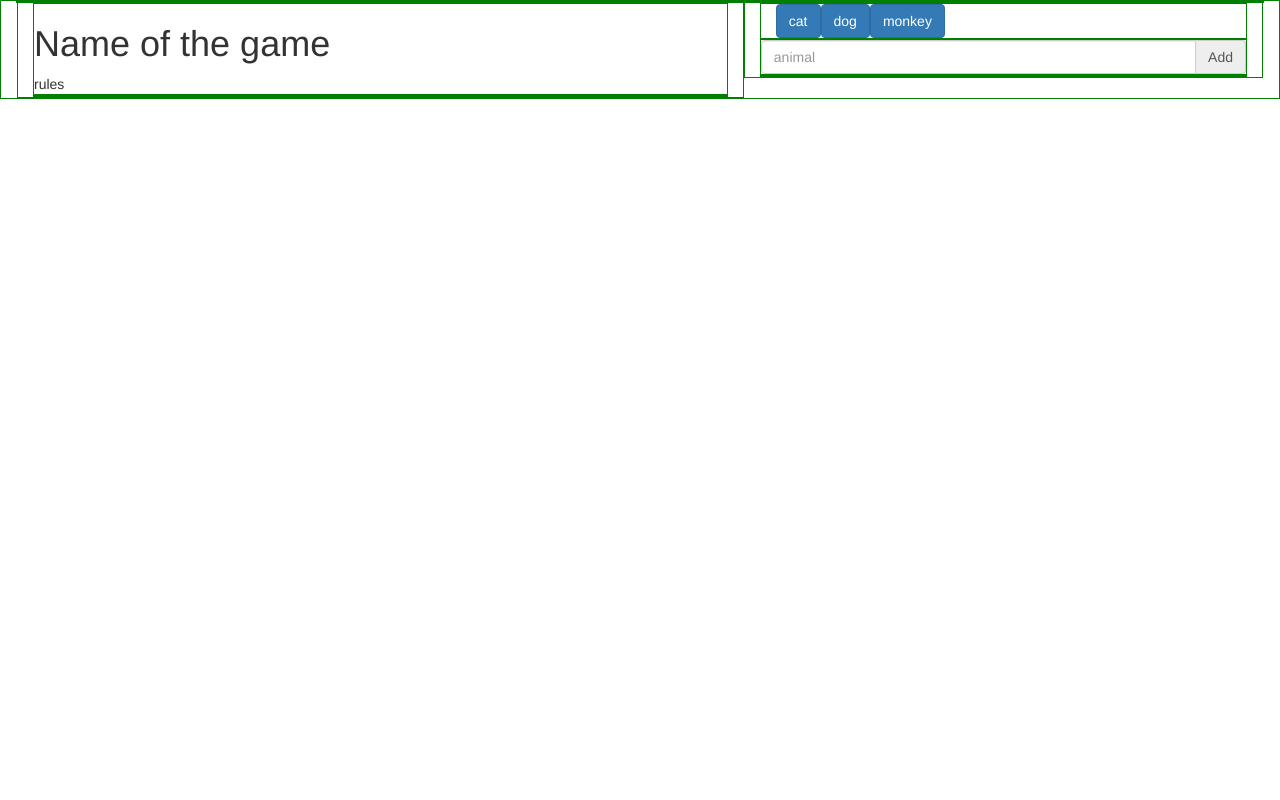
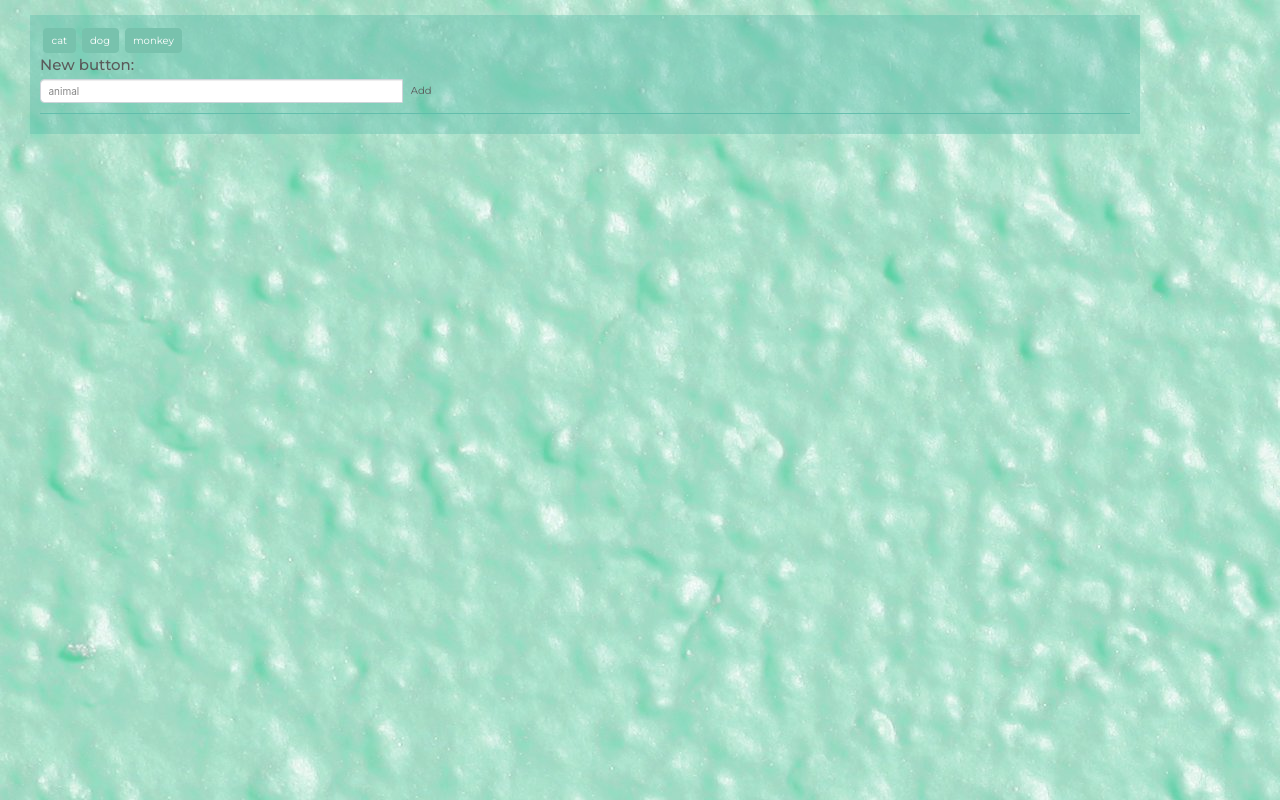
Before and after one commit to AnastasiaFef/GifTastic, a plain HTML site: page index.html in a window 1280 px wide. Drawn offline with nearby package versions, Linux system fonts and the light colour scheme.

Commit message:
finshed assignment

```diff
--- a/assets/css/style.css
+++ b/assets/css/style.css
@@ -1,15 +1,3 @@
-div{
-	border: 1px solid green;
-}
-
-/*background: rgba(0,0,0,.5);*/
-
-/*#button-container{
-	background-image: url("../images/christmas-tree.png");
-	background-size: 430px;
-	height: 550px;
-	background-repeat: no-repeat;
-}*/
 .gif{
 	float: left;
 	padding: 3px;
@@ -21,3 +9,31 @@ img{
 p{
 	margin: 0;
 }
+body{
+	background: url("../images/snow.jpg")
+}
+#fold-btn{
+	width: auto;
+	color: #5a5a5a;
+}
+.container{
+	margin: 15px;
+}
+.input-group{
+	width: 400px;
+}
+.animal-btn{
+	margin: 3px;
+}
+.container-fluid{
+	padding: 0;
+}
+.line{
+	background: rgba(94, 188, 170, 0.4);
+	padding: 10px;
+}
+#gif-container{
+	margin-top: 10px;
+	padding-top: 10px;
+	border-top: 1px solid rgba(94, 188, 170, 0.9);
+}
--- a/assets/javascript/app.js
+++ b/assets/javascript/app.js
@@ -6,16 +6,12 @@ $(document).ready(function(){
 
 	//add buttons to the DOM
 	for(var i=0; i<buttons.length; i++){
-		var new_button= $("<div>");
-		new_button.attr("class", "btn btn-primary animal-btn");
-		new_button.attr("role", "button");
-		new_button.attr("data-text", buttons[i]);
-		new_button.text(buttons[i]);
-		$("#button-container").append(new_button);
+		var animal = buttons[i];
+		display_button();
 	};
 
 	//on .animal_button click
-	$(".animal-btn").on("click", function(){
+	$(document).on("click",".animal-btn", function(){
 		console.log("In on click")
 		//get data-text of button to add to gif URL
 		var selected_animal=$(this).attr("data-text");
@@ -26,16 +22,21 @@ $(document).ready(function(){
 			method:"GET"
 		}).done(function(response){
 		//add each git with rating to DOM
+			console.log(response);
 			number_of_gifs = response.data.length
 			for (var i=0; i<number_of_gifs; i++){
 				// var array= response.data
 				var still_img= response.data[i].images.original_still.url;
-				var img_mp4= response.data[i].images.original_mp4.mp4;
+				var img_animated= response.data[i].images.fixed_height.url.split("?")[0];
 				var rating=response.data[i].rating
 				var gif_box=$("<div>");
 				var gif_element= $("<img>");
 				gif_element.attr("src", still_img);
-				gif_box.attr("class", "gif")
+				gif_box.attr("class", "gif");
+				gif_element.attr("class", "gif_img");
+				gif_element.attr("data-still_img", still_img);
+				gif_element.attr("data-img_animated", img_animated);
+				gif_element.attr("data-state", "still");
 				gif_element.attr("alt", selected_animal);
 				gif_box.append(gif_element);
 				gif_box.append("<p>Rating: "+rating+"</p>")
@@ -45,11 +46,14 @@ $(document).ready(function(){
 		})
 	})
 
-
 	//on click on #add-button
 	$(".add-btn").on("click", function(){
 	//get text
-		var text=$("#animal-input").val();
+		var text=$("#animal-input").val().trim();
+		if(text.length<1){
+			alert("Please insert some text");
+			return;
+		}
 	//check if that was already added
 		var used=false;
 		for(var i=0; i<buttons.length; i++){
@@ -57,20 +61,47 @@ $(document).ready(function(){
 				used = true;
 			}
 		}
-	//create a new button, add text to text and attr "data-text", push to Buttons array
+	//create a new button
+	//add text to text and attr "data-text"
+	//push to Buttons array
+	//clear input field
 		if(!used){
-
+			animal=text;
+			display_button();
+			buttons.push(text);
 		}
 		else{
 			alert("Button "+text +" already exists");
 		}
+		$("#animal-input").val("");
 	})
+
+	function display_button(){
+		var new_button= $("<div>");
+		new_button.attr("class", "btn btn-primary animal-btn");
+		new_button.attr("role", "button");
+		new_button.attr("data-text", animal);
+		new_button.text(animal);
+		$("#button-container").append(new_button);
+	}
 
 	//on click on X remove the gif
 
 	//on click on GIF, stop or start it
-
-
-
-
+	$(document).on("click",".gif_img", function(){
+		console.log($(this).attr("data-state"))
+		var status=$(this).attr("data-state")
+		if(status=="still"){
+			var img_animated=$(this).data("img_animated");
+			console.log("img mp4: "+ img_animated)
+			$(this).attr("src",img_animated);
+			$(this).attr("data-state", "animate");
+		}
+		else if($(this).attr("data-state")=="animate"){
+			var still_img=$(this).data("still_img");
+			console.log("still img: "+still_img)
+			$(this).attr("src", still_img);
+			$(this).attr("data-state", "still");
+		}
+	})
 })
--- a/index.html
+++ b/index.html
@@ -4,48 +4,29 @@
 	<title>Gifs</title>
 	<!-- Latest compiled and minified CSS -->
 	<link rel="stylesheet" href="https://maxcdn.bootstrapcdn.com/bootstrap/3.3.7/css/bootstrap.min.css" integrity="sha384-BVYiiSIFeK1dGmJRAkycuHAHRg32OmUcww7on3RYdg4Va+PmSTsz/K68vbdEjh4u" crossorigin="anonymous">
+	<link rel="stylesheet" type="text/css" href="https://bootswatch.com/4/minty/bootstrap.min.css">
 	<link rel="stylesheet" type="text/css" href="assets/css/style.css">
 	<script
 	src="https://code.jquery.com/jquery-3.2.1.js"
 	integrity="sha256-DZAnKJ/6XZ9si04Hgrsxu/8s717jcIzLy3oi35EouyE="
 	crossorigin="anonymous"></script>
 	<script src="assets/javascript/app.js"></script>
-
-
 </head>
 <body>
-
 	<!-- Create 2 sections: for tree and gifs -->
-	<div class=container-fluid>
+	<div class=container>
 		<div class=line>
-			<div class=col-md-7>
 				<div>
-					<!-- rules go here -->
-					<h1>Name of the game</h1>
-					<p>rules</p>
+					<div class="container-fluid"  id="button-container">
+				</div>
+				<h4>New button:</h4>
+				<div class="input-group">
+					<input type="text" class="form-control" placeholder="animal" id=animal-input aria-describedby="basic-addon2">
+					<div id=fold-btn class="input-group-addon add-btn btn" role="button">Add</div>
+				</div>
 				</div>
 				<div class="container-fluid"  id="gif-container">
-
 				</div>
-			</div>
-			<div class=col-md-5>
-
-				<div class="container-fluid"  id="button-container">
-
-				</div>
-
-
-				<div class="input-group">
-					<input type="text" class="form-control" placeholder="animal" id=animal-input aria-describedby="basic-addon2">
-						<div id=fold-btn class="input-group-addon add-btn btn" role="button">Add</div>
-				</div>
-
-
-
-				<div class="container-fluid tree">
-
-				</div>
-
 			</div>
 		</div>
 	</div>
```
Also changed, not shown: assets/images/snow.jpg (added).
